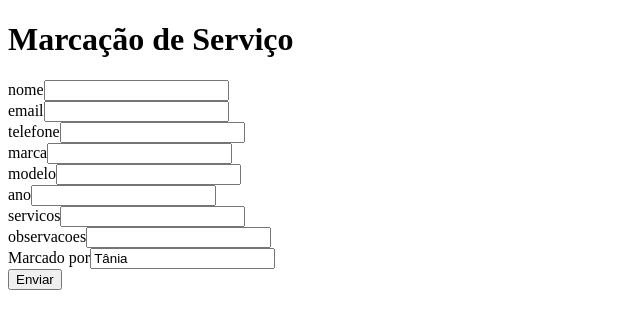
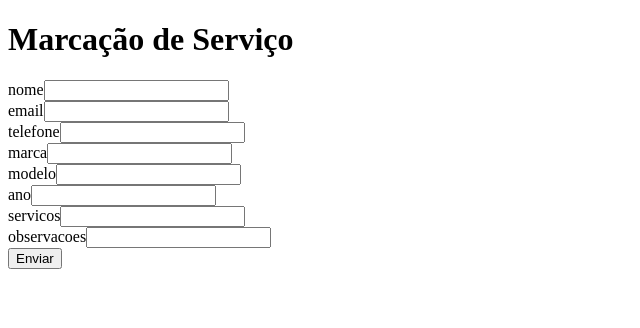
Before and after one commit to maia1600/FounderOS, a Next.js app: page /marcacoes in a window 1280 px wide. Shown: the top 328 px of the page, without its empty margins (0-640 px from the left). Built offline with nearby package versions, Linux system fonts and the light colour scheme.

Commit message:
Update marcacoes.js

```diff
--- a/pages/marcacoes.js
+++ b/pages/marcacoes.js
@@ -10,7 +10,7 @@ export default function Marcacoes() {
     ano: '',
     servicos: '',
     observacoes: '',
-    created_by: 'Tânia', // campo adicionado
+    created_by: 'Tânia', // Valor fixo e invisível
   });
 
   const [estado, setEstado] = useState(null);
@@ -57,16 +57,8 @@ export default function Marcacoes() {
           </div>
         ))}
 
-        {/* Campo criado por (oculto ou visível, aqui visível para debug) */}
-        <div>
-          <label className="block">Marcado por</label>
-          <input
-            type="text"
-            value={form.created_by}
-            onChange={(e) => setForm({ ...form, created_by: e.target.value })}
-            className="w-full border rounded px-3 py-2"
-          />
-        </div>
+        {/* Campo hidden com o valor "Tânia" */}
+        <input type="hidden" value="Tânia" />
 
         <button type="submit" className="bg-black text-white px-4 py-2 rounded">
           Enviar
```
